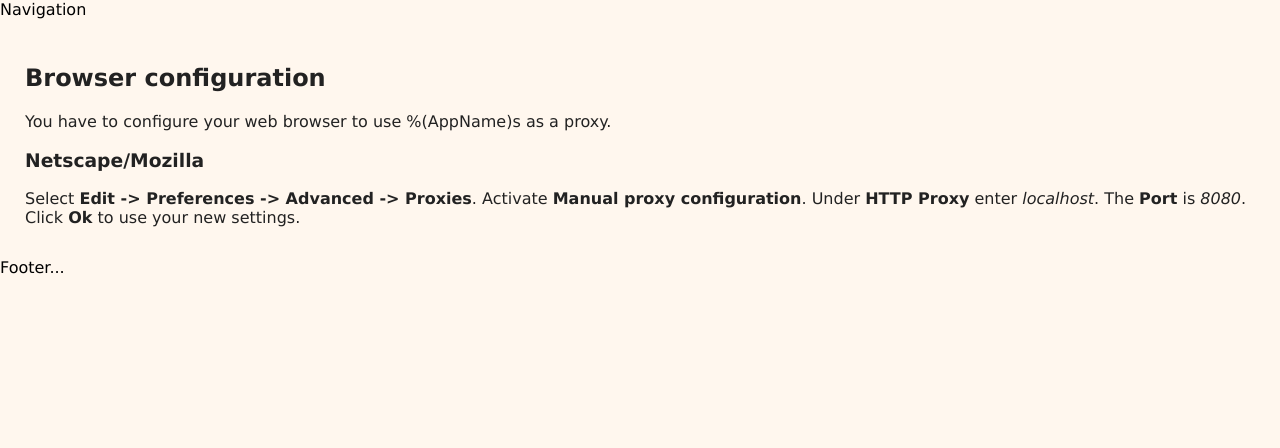
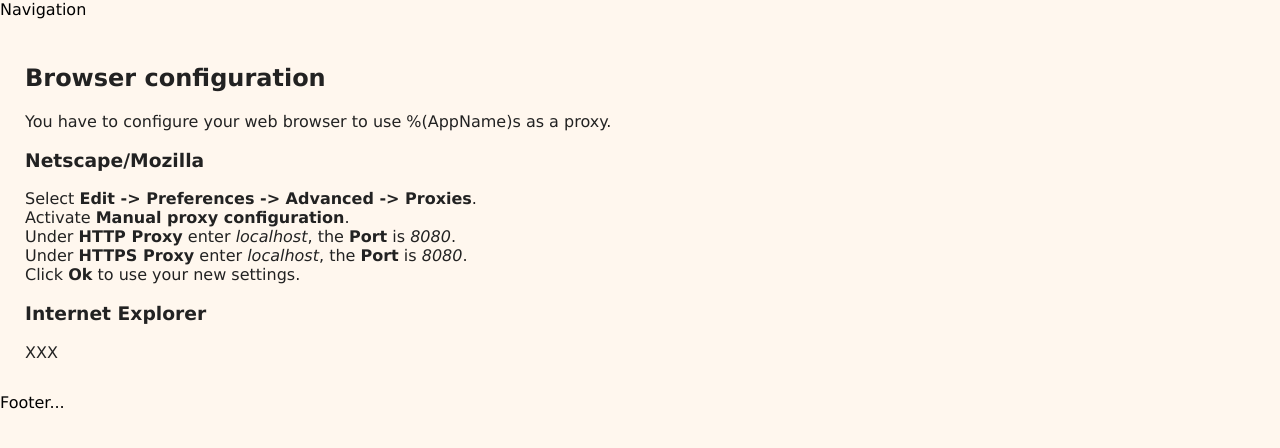
Before and after one commit to HomeRad/TorCleaner, a plain HTML site: page templates/classic/help.html in a window 1280 px wide. Drawn offline with Linux system fonts and the light colour scheme.

Commit message:
more help
git-svn-id: https://webcleaner.svn.sourceforge.net/svnroot/webcleaner/trunk/webcleaner2@2589 e058641e-7c0d-0410-ba67-d7ca6cf85b4a

```diff
--- a/templates/classic/help.html
+++ b/templates/classic/help.html
@@ -13,10 +13,15 @@
 %(AppName)s as a proxy.</p>
 <h3 i18n:translate="">Netscape/Mozilla</h3>
 <p i18n:translate="">Select <b>Edit -&gt; Preferences -&gt; Advanced
--&gt; Proxies</b>. Activate <b>Manual proxy configuration</b>.
-Under <b>HTTP Proxy</b> enter <i>localhost</i>. The <b>Port</b> is
-<i tal:content="string:${config/port}">8080</i>. Click <b>Ok</b> to use
-your new settings.</p>
+-&gt; Proxies</b>.<br>
+Activate <b>Manual proxy configuration</b>.<br>
+Under <b>HTTP Proxy</b> enter <i>localhost</i>, the <b>Port</b> is
+<i tal:content="string:${config/port}">8080</i>.<br>
+Under <b>HTTPS Proxy</b> enter <i>localhost</i>, the <b>Port</b> is
+<i tal:content="string:${config/port}">8080</i>.<br>
+Click <b>Ok</b> to use your new settings.</p>
+<h3 i18n:translate="">Internet Explorer</h3>
+<p i18n:translate="">XXX</p>
 </div>
 
 <div metal:use-macro="macros/macros/footer">Footer...</div>
```
